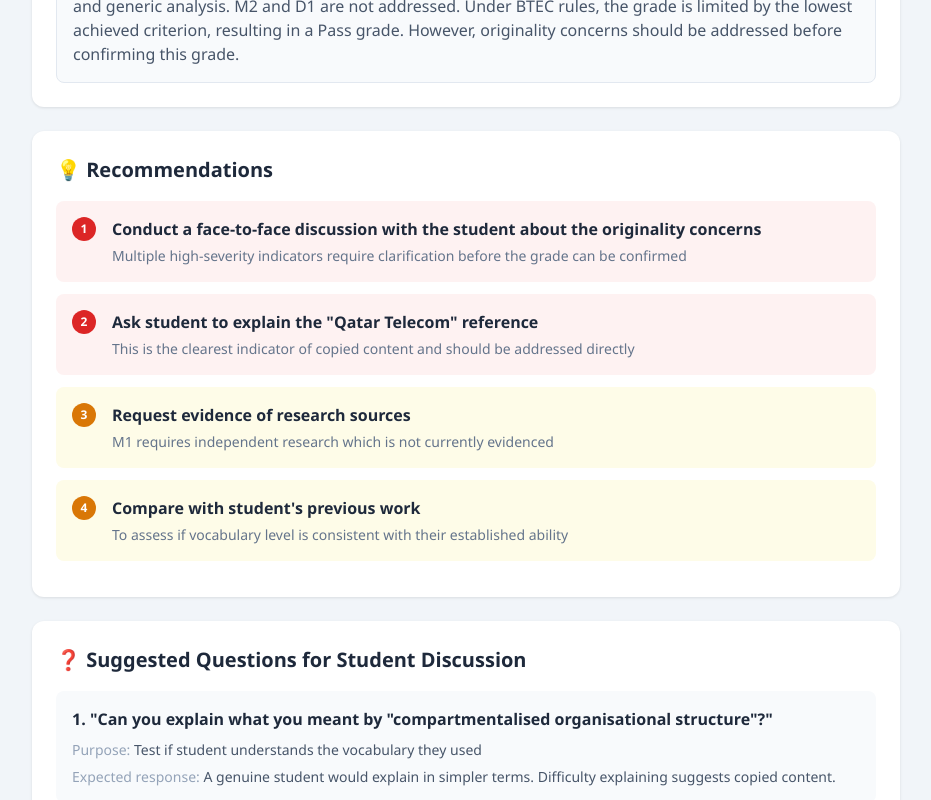
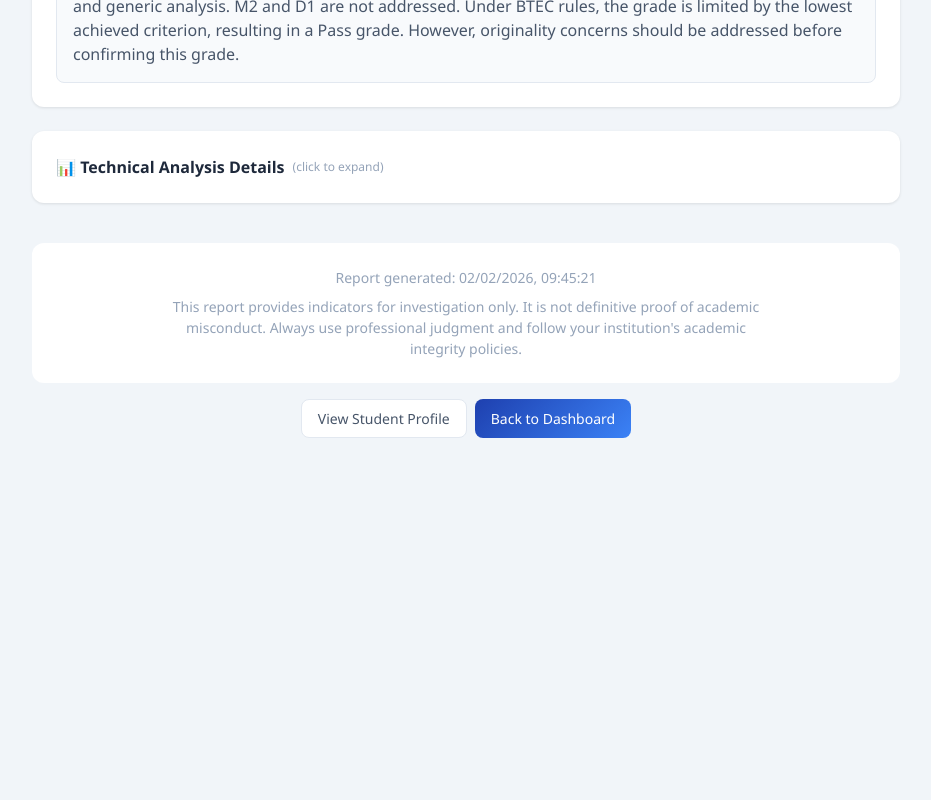
Before and after one commit to SteveBabb10M/assessment-triage, a Next.js app: page /dashboard/submission/sub1 in a window 1280 px wide. Shown: the part 4720-5520 px from the top of the page, without its empty margins (174-1105 px from the left). After the commit the page ends 5190 px from the top, so only its background shows below. Built offline with nearby package versions, Linux system fonts and the light colour scheme.

Commit message:
Add files via upload
Removed recommendations & sample questions to ask student

```diff
--- a/app/dashboard/submission/[id]/page.js
+++ b/app/dashboard/submission/[id]/page.js
@@ -397,91 +397,7 @@ export default function SubmissionReport() {
         </div>
       )}
 
-      {/* Recommendations */}
-      {sub.recommendations && sub.recommendations.length > 0 && (
-        <div className="card" style={{ marginBottom: '1.5rem' }}>
-          <h2 style={{ fontSize: '1.25rem', fontWeight: 700, marginBottom: '1rem' }}>
-            💡 Recommendations
-          </h2>
 
-          {sub.recommendations.map((rec, i) => (
-            <div
-              key={i}
-              style={{
-                display: 'flex',
-                gap: '1rem',
-                padding: '1rem',
-                background: rec.priority === 'High' ? '#fef2f2' : rec.priority === 'Medium' ? '#fefce8' : '#f8fafc',
-                borderRadius: '8px',
-                marginBottom: '0.75rem'
-              }}
-            >
-              <div style={{
-                width: '24px',
-                height: '24px',
-                borderRadius: '50%',
-                background: rec.priority === 'High' ? 'var(--color-red)' : rec.priority === 'Medium' ? 'var(--color-yellow)' : '#94a3b8',
-                color: 'white',
-                display: 'flex',
-                alignItems: 'center',
-                justifyContent: 'center',
-                fontWeight: 700,
-                fontSize: '0.75rem',
-                flexShrink: 0
-              }}>
-                {i + 1}
-              </div>
-              <div>
-                <strong style={{ color: '#1e293b' }}>{rec.action}</strong>
-                {rec.reason && (
-                  <p style={{ color: '#64748b', fontSize: '0.875rem', marginTop: '0.25rem' }}>
-                    {rec.reason}
-                  </p>
-                )}
-              </div>
-            </div>
-          ))}
-        </div>
-      )}
-
-      {/* Questions for Student */}
-      {sub.questionsForStudent && sub.questionsForStudent.length > 0 && (
-        <div className="card" style={{ marginBottom: '1.5rem' }}>
-          <h2 style={{ fontSize: '1.25rem', fontWeight: 700, marginBottom: '1rem' }}>
-            ❓ Suggested Questions for Student Discussion
-          </h2>
-
-          {sub.questionsForStudent.map((q, i) => (
-            <div
-              key={i}
-              style={{
-                padding: '1rem',
-                background: '#f8fafc',
-                borderRadius: '8px',
-                marginBottom: '0.75rem'
-              }}
-            >
-              <div style={{ fontWeight: 600, color: '#1e293b', marginBottom: '0.5rem' }}>
-                {i + 1}. "{q.question}"
-              </div>
-
-              {q.purpose && (
-                <div style={{ fontSize: '0.875rem', marginBottom: '0.375rem' }}>
-                  <span style={{ color: '#94a3b8' }}>Purpose: </span>
-                  <span style={{ color: '#475569' }}>{q.purpose}</span>
-                </div>
-              )}
-
-              {q.expectedResponse && (
-                <div style={{ fontSize: '0.875rem' }}>
-                  <span style={{ color: '#94a3b8' }}>Expected response: </span>
-                  <span style={{ color: '#475569' }}>{q.expectedResponse}</span>
-                </div>
-              )}
-            </div>
-          ))}
-        </div>
-      )}
 
       {/* Local Analysis (Technical Details) */}
       {sub.localAnalysis && (
```
Also changed, not shown: lib/analysis.js.
